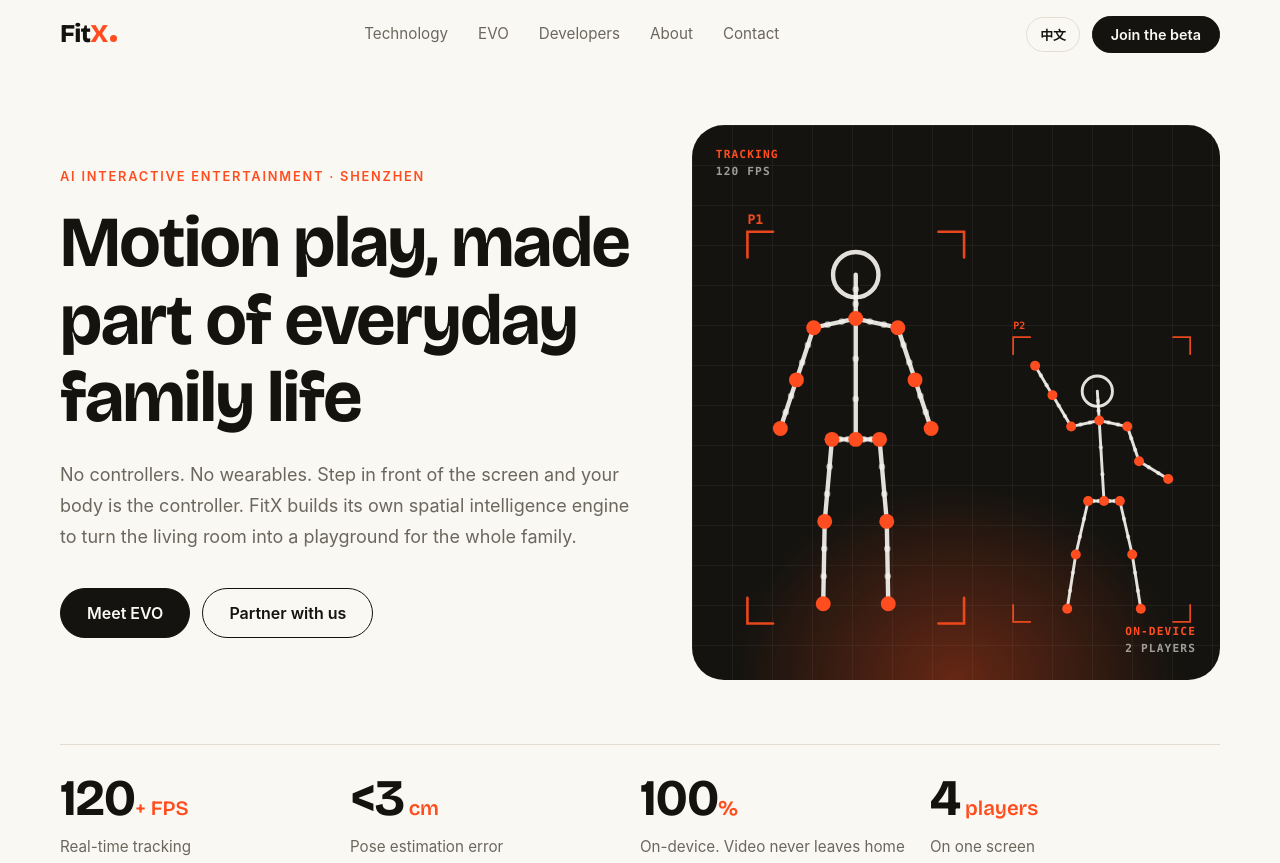
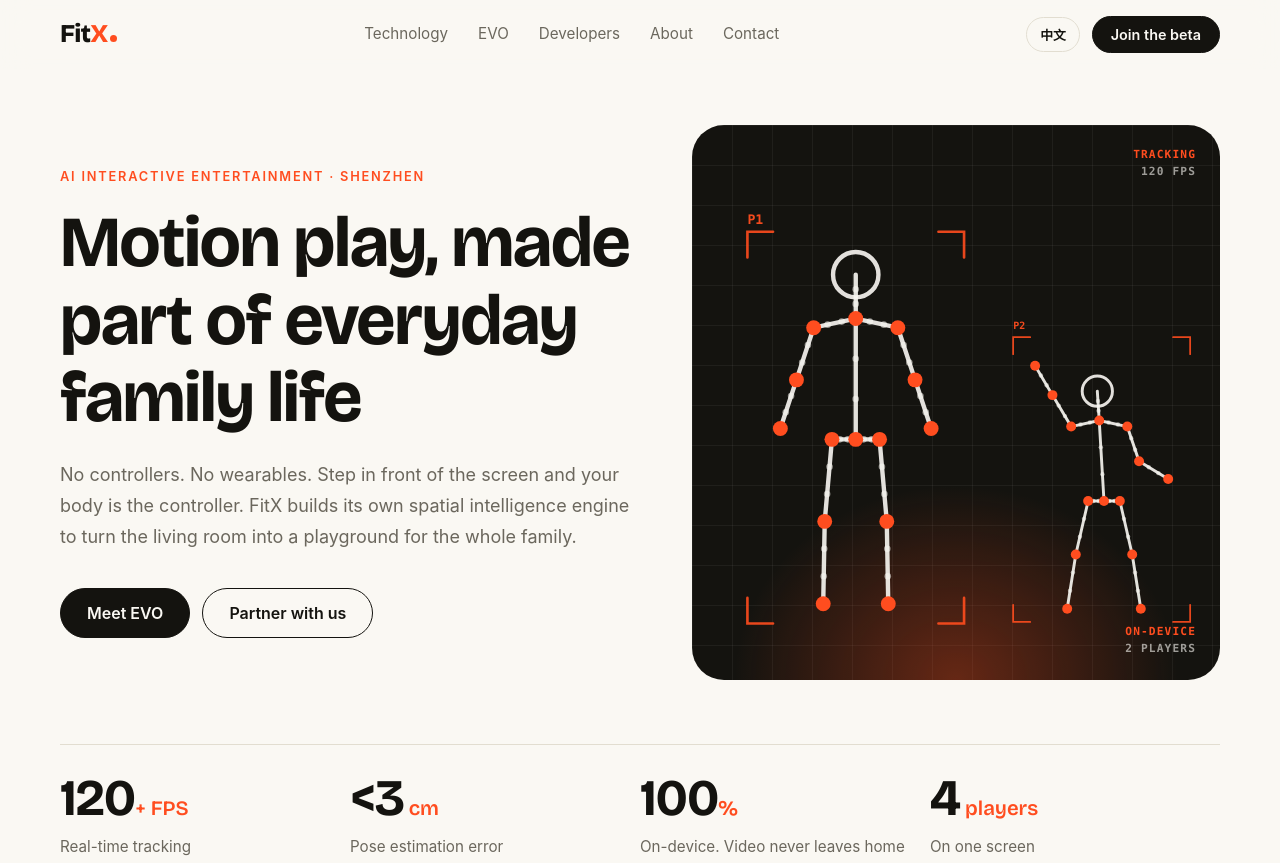
Before and after one commit to tiema/fitx-site, a plain HTML site: page index.html in a window 1280 px wide. Shown: the top 863 px of the page. Drawn offline with nearby package versions, Linux system fonts and the light colour scheme.

Commit message:
Move tracking HUD so it no longer overlaps the P1 label
Co-Authored-By: Claude Fable 5.2 <noreply@anthropic.com>

```diff
--- a/styles.css
+++ b/styles.css
@@ -81,7 +81,7 @@ h3 { font-size: 1.25rem; line-height: 1.35; font-weight: 650; }
 .hero__stage canvas { position: absolute; inset: 0; width: 100%; height: 100%; }
 .hud { position: absolute; font: 600 0.7rem/1.5 ui-monospace, "SF Mono", Menlo, monospace; letter-spacing: .1em; color: rgba(250, 248, 243, .6); display: grid; }
 .hud b { color: var(--accent); }
-.hud--tl { top: 22px; left: 24px; }
+.hud--tl { top: 22px; right: 24px; text-align: right; }
 .hud--br { bottom: 22px; right: 24px; text-align: right; }
 
 .stats { display: grid; grid-template-columns: repeat(4, 1fr); margin-top: 64px; border-top: 1px solid var(--line); }
```
